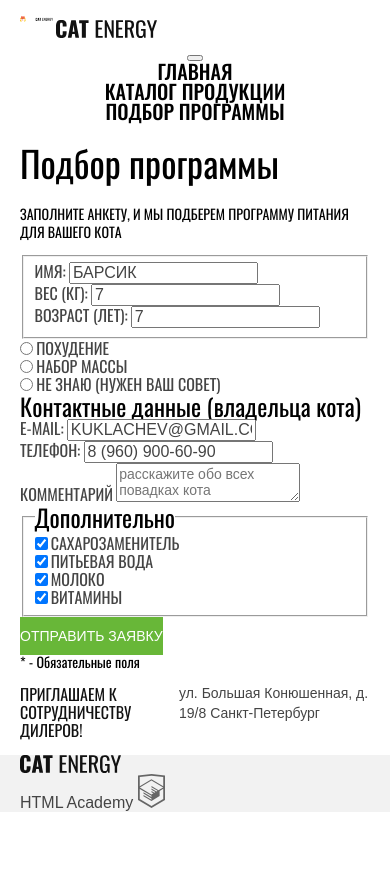
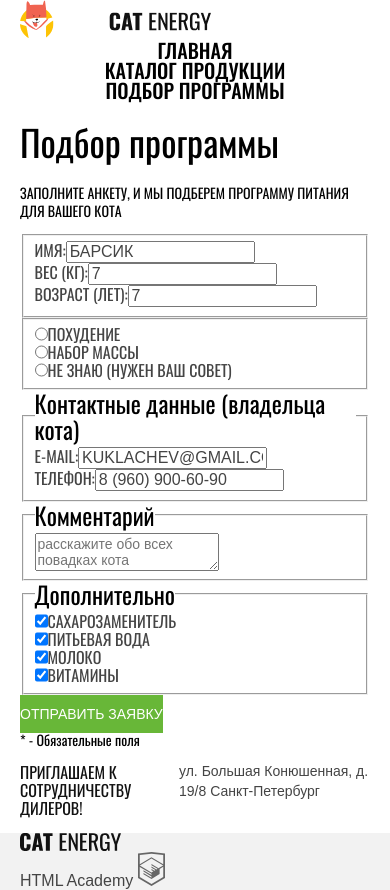
Before and after one commit to Manowarrr/129160-cat-energy-22, a website: page source/form.html in a window 390 px wide. Before the commit the page ends 844 px from the top, so only its background shows below. Drawn offline with nearby package versions, Linux system fonts and the light colour scheme; files that its build step writes are made by us from their sources.

Commit message:
Адаптивная сетка для формы

```diff
--- a/source/form.html
+++ b/source/form.html
@@ -11,18 +11,17 @@
     <!-- HEADER -->
     <header class="page-header">
 
-      <div class="container">
+      <div class="page-header__wrapper container">
 
         <!-- logo -->
-        <a class="page-header__logo" href="index.html">
-          <img src="img/logo-mobile.svg" width="33" height="38" alt="Функциональное питание для котов 'Cat Energy'">
-          <img src="img/footer-logo.svg" width="101" height="18" alt="Функциональное питание для котов 'Cat Energy'">
+        <a class="page-header__logo">
+          <img src="img/logo-mobile.svg" width="191" height="39" alt="Функциональное питание для котов 'Cat Energy'">
         </a>
 
         <!-- navigation -->
         <nav class="main-nav">
 
-          <button class="main-nav__toggle" type="button">
+          <button class="main-nav__toggle visually-hidden" type="button">
             <span class="visually-hidden">Открыть меню</span>
           </button>
 
@@ -49,7 +48,7 @@
 
       <form class="programm-form" action="https://echo.htmlacademy.ru/">
 
-        <div class="container">
+        <div class="programm-form__wrapper container">
 
           <h1 class="programm-form__title">Подбор программы</h1>
 
@@ -57,6 +56,7 @@
             Заполните анкету, и мы подберем программу питания для вашего кота
           </p>
 
+          <div class="programm-form__info">
             <fieldset class="programm-form__group">
 
               <div class="programm-form__group-wrapper">
@@ -76,7 +76,7 @@
 
             </fieldset>
 
-          <fildset class="programm-form__group">
+            <fieldset class="programm-form__group">
 
               <div class="programm-form__group-wrapper">
                 <input class="programm-form__input" id="loss" type="radio" value="loss" name="programm-type">
@@ -93,9 +93,9 @@
                 <label class="programm-form__label"  for="dont-know">Не знаю (нужен ваш совет)</label>
               </div>
 
-          </fildset>
-
-          <fildset class="programm-form__group">
+            </fieldset>
+          </div>
+          <fieldset class="programm-form__group programm-form__group--contacts">
 
             <legend class="programm-form__group-name">
               Контактные данные (владельца кота)
@@ -111,18 +111,22 @@
               <input class="programm-form__input" id="phone" type="tel" placeholder="8 (960) 900-60-90">
             </div>
 
-          </fildset>
+          </fieldset>
 
-          <div class="programm-form__group">
+          <fieldset class="programm-form__group">
+
+            <legend class="programm-form__group-name">
+              Комментарий
+            </legend>
 
             <div class="programm-form__group-wrapper">
-              <label class="programm-form__label" for="comment">Комментарий</label>
+              <label class="programm-form__label visually-hidden" for="comment">Комментарий</label>
               <textarea class="programm-form__textarea" id="comment" placeholder="расскажите обо всех повадках кота"></textarea>
             </div>
 
-          </div>
+          </fieldset>
 
-          <fieldset class="programm-form__group">
+          <fieldset class="programm-form__group programm-form__group--additional">
 
             <legend class="programm-form__group-name">
               Дополнительно
@@ -150,7 +154,7 @@
 
           </fieldset>
 
-          <div>
+          <div class="programm-form__submit">
             <button class="programm-form__btn button" type="submit">Отправить заявку</button>
             <span class="programm-form__note">* - Обязательные поля</span>
           </div>
@@ -188,7 +192,7 @@
     <!-- FOOTER -->
     <footer class="page-footer">
 
-      <div class="container">
+      <div class="page-footer__wrapper container">
 
         <a class="page-footer__logo">
           <img src="img/footer-logo.svg" width="101" height="18" alt="Функциональное питание для котов 'Cat Energy'">
--- a/source/sass/blocks/programm-form.scss
+++ b/source/sass/blocks/programm-form.scss
@@ -1,21 +1,80 @@
-.programm-form {
-  &__title {
+.programm-form__info {
+  @media (min-width: $desktop-width) {
+    display: flex;
+
+    .programm-form__group {
+      width: 40%;
+    }
+  }
+}
+
+.programm-form__title {
+  @include font(36px, 36px);
+
+  @media (min-width: $tablet-width) {
+    @include font(60px, 60px);
+  }
+}
+
+.programm-form__description {
+  @include font(14px, 18px);
+  text-transform: uppercase;
+
+  @media (min-width: $tablet-width) {
+    @include font(20px, 30px);
+  }
+}
+
+.programm-form__group-wrapper {
+  display: flex;
+}
+
+.programm-form__label,
+.programm-form__input::placeholder {
+  @include font(16px, 18px);
+  color: $features-text-color;
+  text-transform: uppercase;
+
+  @media (min-width: $tablet-width) {
+    @include font(20px, 20px);
+  }
+}
+
+.programm-form__group-name {
+  @include font(24px, 26px);
+
+  @media (min-width: $tablet-width) {
     @include font(36px, 36px);
   }
+}
 
-  &__label,
-  &__input::placeholder {
-    @include font(16px, 18px);
-    color: $features-text-color;
-    text-transform: uppercase;
+.programm-form__group--additional {
+  @media (min-width: $tablet-width) {
+    display: flex;
+    flex-wrap: wrap;
+
+    .programm-form__group-wrapper {
+      width: 45%;
+    }
   }
 
-  &__description {
-    @include font(14px, 18px);
-    text-transform: uppercase;
-  }
+  @media (min-width: $desktop-width) {
+    @include font(36px, 36px);
 
-  &__group-name {
-    @include font(24px, 26px);
+    .programm-form__group-wrapper {
+      width: 20%;
+    }
   }
 }
+
+.programm-form__group--contacts {
+  @media (min-width: $desktop-width) {
+    display: flex;
+  }
+}
+
+.programm-form__submit {
+  @media (min-width: $tablet-width) {
+    display: flex;
+  }
+}
```
Lines whose indentation alone changed are shown as unchanged.
